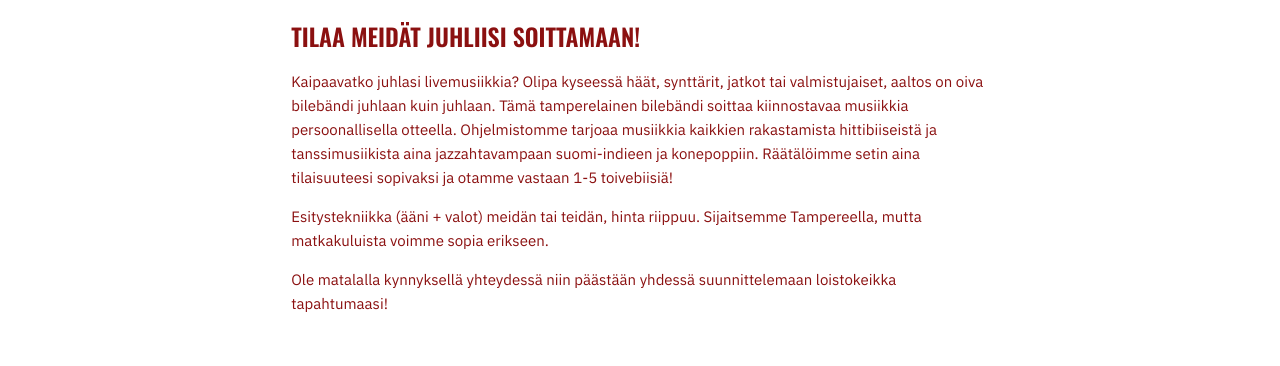
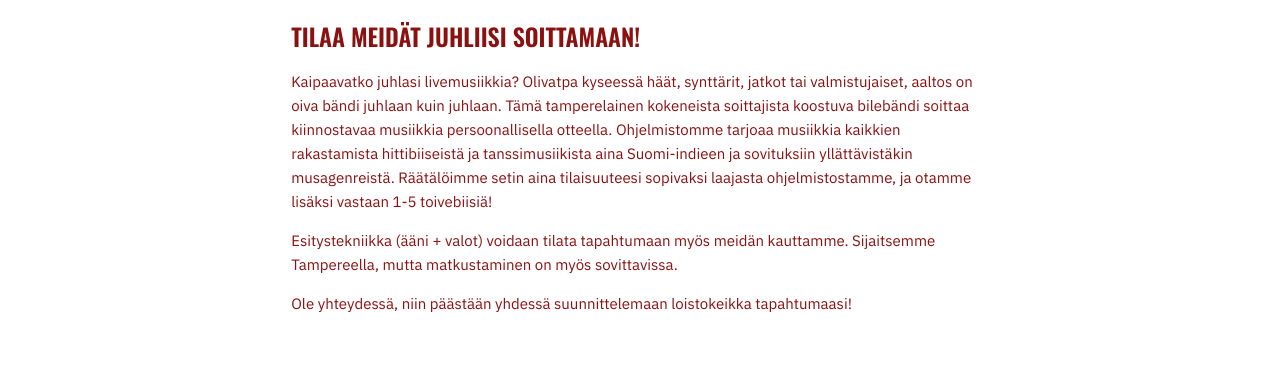
Before and after one commit to anniauroraa/aaltos-homepage, a React (Vite) app: page / in a window 1280 px wide. Shown: the part 736-1102 px from the top of the page. Built offline with nearby package versions, Linux system fonts and the light colour scheme.

Commit message:
adjust icons

```diff
--- a/src/App.jsx
+++ b/src/App.jsx
@@ -48,20 +48,13 @@ function App() {
       <div id="tilaa" className="contact">
         <h3>Tilaa meidät juhliisi soittamaan!</h3>
         <p>
-          Kaipaavatko juhlasi livemusiikkia? Olipa kyseessä häät, synttärit,
-          jatkot tai valmistujaiset, aaltos on oiva bilebändi juhlaan kuin juhlaan.
-          Tämä tamperelainen bilebändi soittaa kiinnostavaa musiikkia persoonallisella
-          otteella. Ohjelmistomme tarjoaa musiikkia kaikkien rakastamista hittibiiseistä
-          ja tanssimusiikista aina jazzahtavampaan suomi-indieen ja konepoppiin. Räätälöimme
-          setin aina tilaisuuteesi sopivaksi ja otamme vastaan 1-5 toivebiisiä!
+          Kaipaavatko juhlasi livemusiikkia? Olivatpa kyseessä häät, synttärit, jatkot tai valmistujaiset, aaltos on oiva bändi juhlaan kuin juhlaan. Tämä tamperelainen kokeneista soittajista koostuva bilebändi soittaa kiinnostavaa musiikkia persoonallisella otteella. Ohjelmistomme tarjoaa musiikkia kaikkien rakastamista hittibiiseistä ja tanssimusiikista aina Suomi-indieen ja sovituksiin yllättävistäkin musagenreistä. Räätälöimme setin aina tilaisuuteesi sopivaksi laajasta ohjelmistostamme, ja otamme lisäksi vastaan 1-5 toivebiisiä!
         </p>
         <p>
-          Esitystekniikka (ääni + valot) meidän tai teidän, hinta riippuu. Sijaitsemme
-          Tampereella, mutta matkakuluista voimme sopia erikseen.
+          Esitystekniikka (ääni + valot) voidaan tilata tapahtumaan myös meidän kauttamme. Sijaitsemme Tampereella, mutta matkustaminen on myös sovittavissa.
         </p>
         <p>
-          Ole matalalla kynnyksellä yhteydessä niin päästään yhdessä suunnittelemaan
-          loistokeikka tapahtumaasi!
+          Ole yhteydessä, niin päästään yhdessä suunnittelemaan loistokeikka tapahtumaasi!
         </p>
       </div>
       <div id="jasenet" className="members">
--- a/src/styles/layout.css
+++ b/src/styles/layout.css
@@ -40,7 +40,7 @@
 .headerIcons img {
     display: block;
     width: auto;
-    height: 30px;
+    height: 24px;
 }
 
 .headerMenu a,
--- a/src/styles/mediaQueries.css
+++ b/src/styles/mediaQueries.css
@@ -37,7 +37,7 @@
     }
 
     .mobileIcons img {
-        height: 24px;
+        height: 20px;
     }
 
     /* Change carousel aspect ratio */
```
Also changed, not shown: src/assets/email-icon-red.svg, src/assets/instagram-icon-red.svg.
